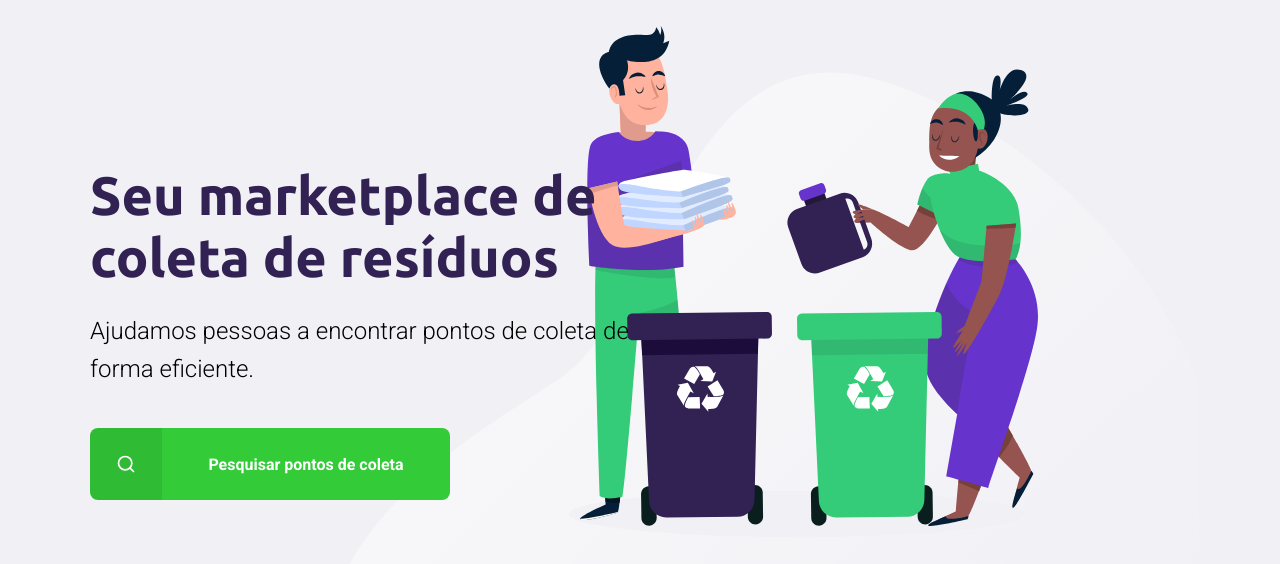
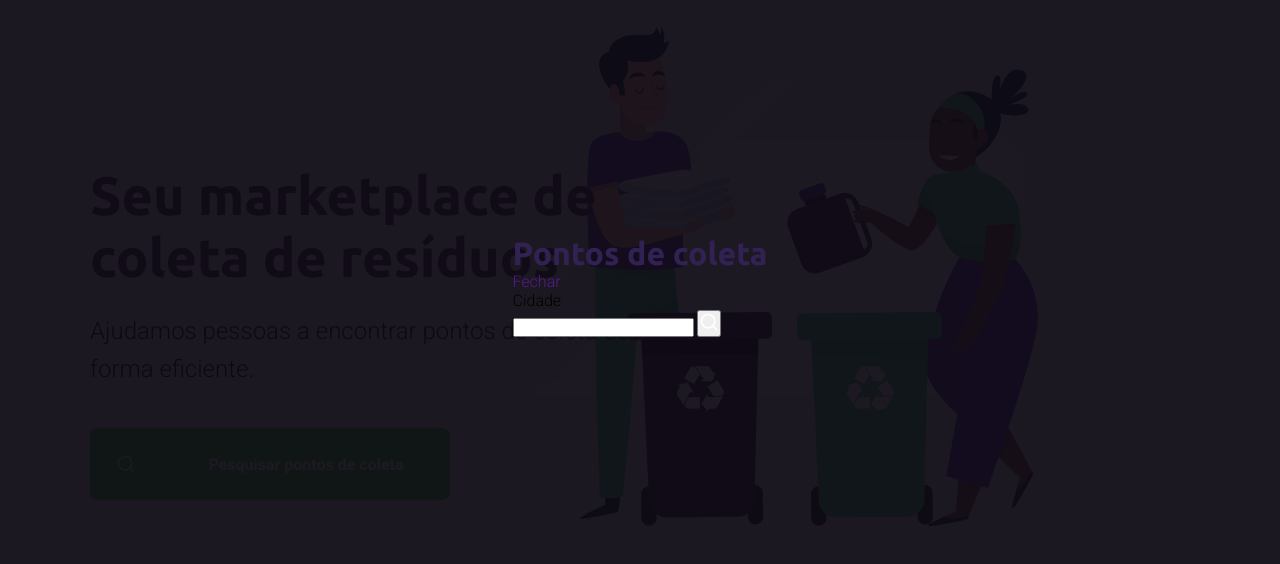
Before and after one commit to cleber-santos/ecoleta, a plain HTML site: page index.html in a window 1280 px wide. Shown: the part 114-678 px from the top of the page. Drawn offline with Linux system fonts and the light colour scheme.

Commit message:
index
inicio busca cadastro

```diff
--- a/index.html
+++ b/index.html
@@ -7,14 +7,14 @@
     <link href="https://fonts.googleapis.com/css2?family=Roboto:wght@300;700&family=Ubuntu:wght@700&display=swap" rel="stylesheet">
     <link rel="stylesheet" href="styles/main.css">
     <link rel="stylesheet" href="styles/home.css">
+    <link rel="stylesheet" href="styles/modal.css">
+
     <link rel="stylesheet" href="styles/responsive.css">
-
 </head>
 <body>
 
     <div id="page-home">
         <div class="content">
-
             <header>
                 <img src="assets/logo.svg" alt="Ecoleta - logomarca">
                 <a href="create-point.html">
@@ -37,5 +37,23 @@
         </div>
     </div>
 
+    <div id="modal">
+        <div class="content">
+            <div class="header">
+                <h1>Pontos de coleta</h1>
+                <a href="">Fechar</a>
+            </div>
+            <form action="">
+                <label for="search">Cidade</label>
+                <div class="search field">
+                    <input type="text" name="search">
+                    <button>
+                        <img src="assets/search.svg" alt="Buscar">
+                    </button>
+                </div>
+            </form>
+        </div>
+    </div>
+
 </body>
 </html>
--- /dev/null
+++ b/styles/modal.css
@@ -0,0 +1,11 @@
+#modal {
+    background-color: #0e0a14ef;
+    height: 100vh;
+    width: 100vw;
+    position: fixed;
+    top: 0;
+    display: flex;
+    justify-content: center;
+    align-items: center;
+    transition: 400ms;
+}
```
